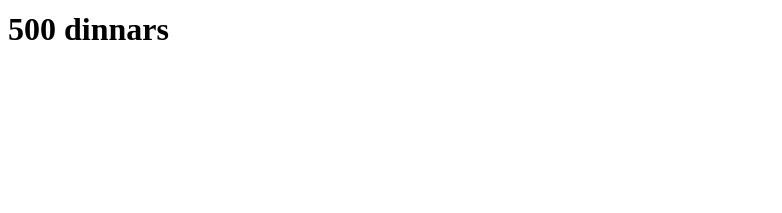
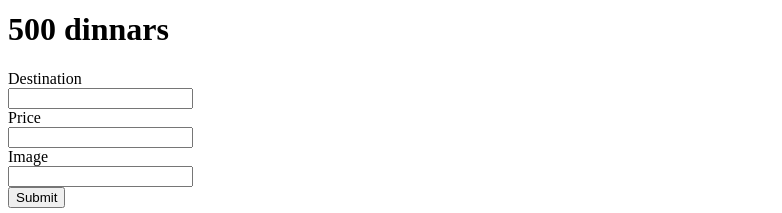
Before and after one commit to sameh-dh/Hung-out, a React (Create React App) app in the folder client/: page / in a window 1280 px wide. Shown: the part 2943-3156 px from the top of the page, without its empty margins (0-782 px from the left). Before the commit the page ends 3013 px from the top, so only its background shows below. Built offline with nearby package versions, Linux system fonts and the light colour scheme.

Commit message:
addTrips component

```diff
--- /dev/null
+++ b/client/src/AddTrips.js
@@ -0,0 +1,50 @@
+import React, { useState } from 'react';
+import axios from 'axios'
+
+
+function AddTrips() {
+
+    const [destination, setDestination] = useState('');
+    const [price, setPrice] = useState();
+    const [img, setImg] = useState('');
+
+    const onDestinationChange = function (event) {
+        let text = event.target.value
+        setDestination(text)
+    }
+    const onPriceChange = function (event) {
+        let number = event.target.value
+        setPrice(number)
+    }
+    const onImgChange = function (event) {
+        let img = event.target.value
+        setImg(img)
+    }
+
+    const saveTrips = function (event) {
+        event.preventDefault()
+        let tripsData = {
+            destination,
+            price,
+            img,
+        }
+        axios.post('http://localhost:3000/get', tripsData)
+            .then(response => console.log(response))
+            .catch(err => console.log(err))
+        alert('trip add')
+    }
+    return (
+        <form className="form">
+            <label >Destination</label><br />
+            <input type="text" onChange={onDestinationChange} /><br />
+            <label>Price</label><br />
+            <input type="price" onChange={onPriceChange} /><br></br>
+            <label >Image</label><br />
+            <input type="img" onChange={ onImgChange} /><br></br>
+            <button className="button" onClick={saveTrips} >Submit</button>
+        </form>
+    )
+
+}
+
+export default AddTrips;
--- a/client/src/App.js
+++ b/client/src/App.js
@@ -1,11 +1,14 @@
+import AddTrips from './AddTrips';
 import './App.css'
 import data from './data';
 import Home from './homePage';
+
 
 function App() {
   return (
     <div className="App">
     <Home data={data} />
+    <AddTrips />
     </div>
   );
 }
--- a/package.json
+++ b/package.json
@@ -1,5 +1,6 @@
 {
   "dependencies": {
+    "axios": "^0.27.2",
     "express": "^4.18.1",
     "mongoose": "^6.4.2",
     "nodemon": "^2.0.18"
```
Also changed, not shown: 2 other files (tests, documents, lock files or other folders).
